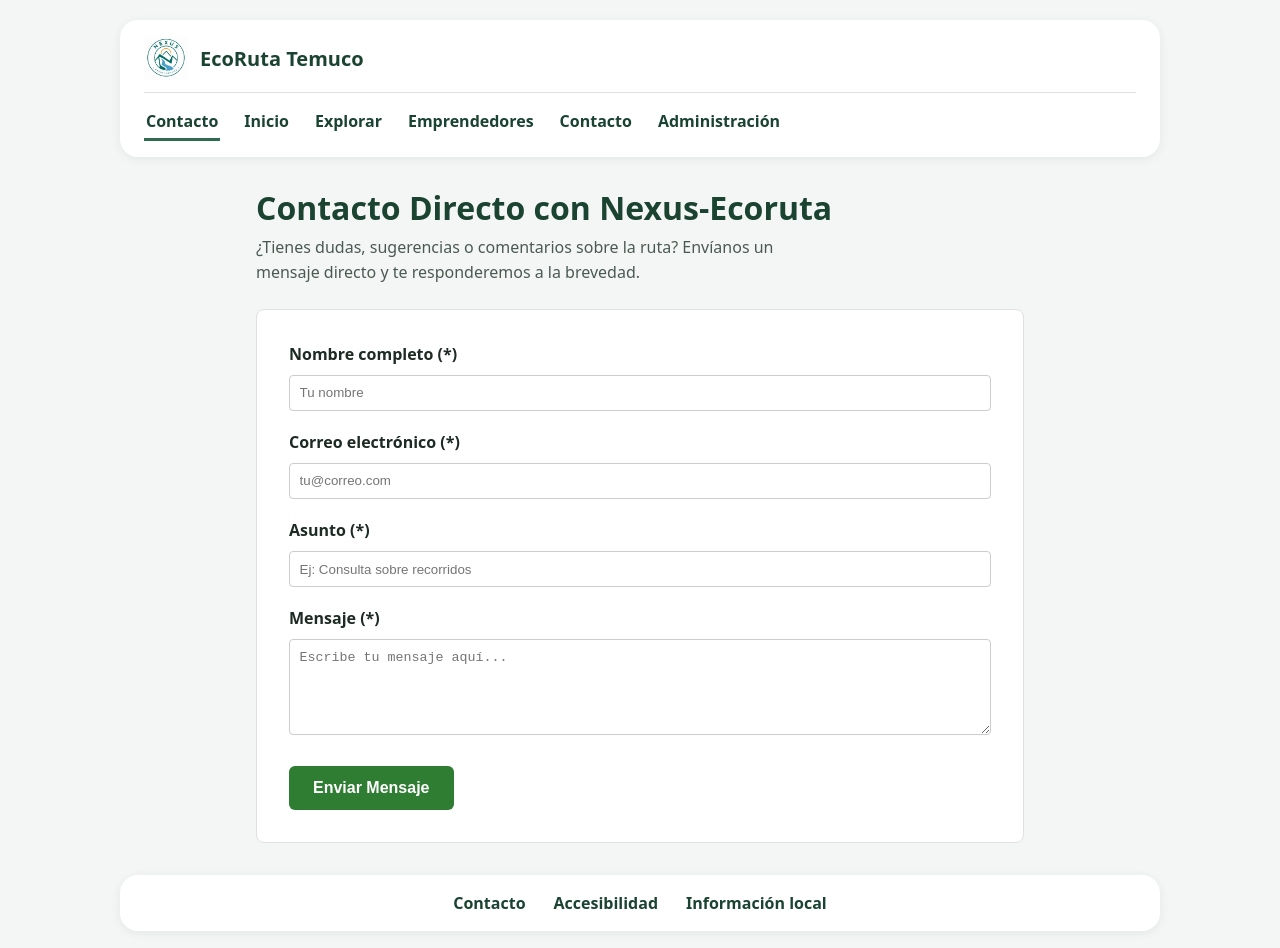
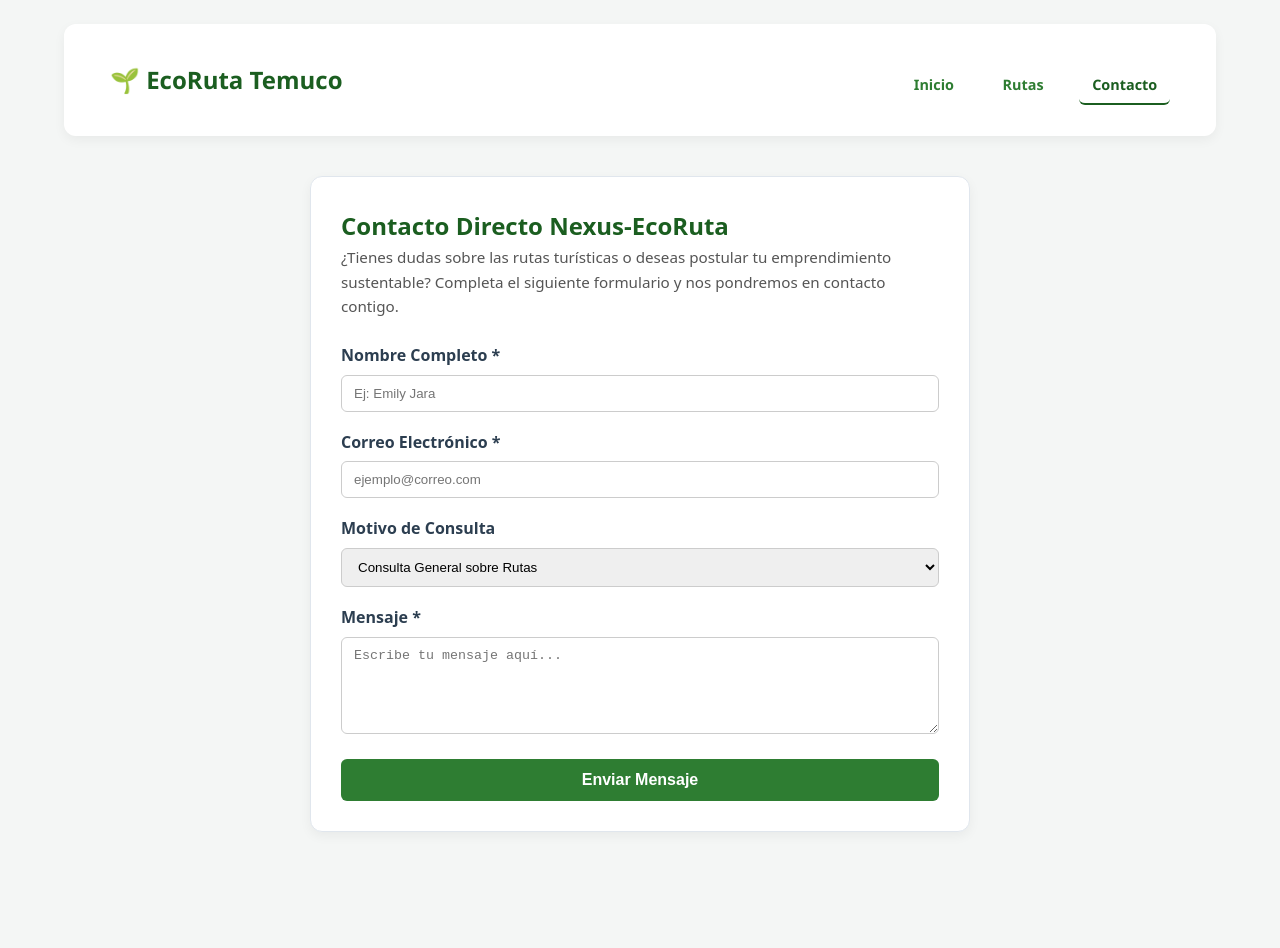
Before and after one commit to camilqqq/Nexus-Ecoruta, a plain HTML site: page paginas/contacto.html in a window 1280 px wide. After the commit the page ends 896 px from the top, so only its background shows below. Drawn offline with Linux system fonts and the light colour scheme.

Commit message:
Revise contacto.html for styling and form updates
Updated the contact page with new styles, form structure, and improved accessibility features.

```diff
--- a/paginas/contacto.html
+++ b/paginas/contacto.html
@@ -1,113 +1,75 @@
-<!doctype html>
+<!DOCTYPE html>
 <html lang="es">
 <head>
-    <meta charset="UTF-8" />
-    <meta name="viewport" content="width=device-width, initial-scale=1.0" />
-    <title>EcoRuta Temuco - Contacto Directo</title>
-    <link rel="stylesheet" href="../css/emprendimientos.css" />
+  <meta charset="UTF-8">
+  <meta name="viewport" content="width=device-width, initial-scale=1.0">
+  <title>Contacto Directo - Nexus EcoRuta Temuco</title>
+  <link rel="stylesheet" href="../css/index.css">
 </head>
+<body>
 
-  <body>
+  <!-- Encabezado / Navegación Principal -->
   <header>
-      <div class="header-top">
-        <div class="brand">
-          <img src="../assets/imagenes/Logo.png" alt="Logo EcoRuta Temuco" class="logo" />
-          <span class="brand-name">EcoRuta Temuco</span>
+    <div class="header-container" style="max-width: 1100px; margin: 0 auto; padding: 15px 20px; display: flex; justify-content: space-between; align-items: center;">
+      <h1 style="margin: 0; font-size: 1.5rem; color: #1b5e20;">🌱 EcoRuta Temuco</h1>
+      <nav>
+        <a href="../index.html" style="margin-right: 15px; text-decoration: none; color: #2e7d32; font-weight: 600;">Inicio</a>
+        <a href="../index.html#rutas" style="margin-right: 15px; text-decoration: none; color: #2e7d32; font-weight: 600;">Rutas</a>
+        <a href="contacto.html" style="text-decoration: none; color: #1b5e20; font-weight: 700; border-bottom: 2px solid #1b5e20;">Contacto</a>
+      </nav>
     </div>
-        <button class="menu-btn" aria-label="Abrir menú" id="menuBtn">☰ Menú</button>
+  </header>
+
+  <main style="max-width: 700px; margin: 40px auto; padding: 0 20px; font-family: system-ui, -apple-system, sans-serif;">
+    <section style="background: #ffffff; border: 1px solid #e0e6ed; border-radius: 12px; padding: 30px; box-shadow: 0 4px 12px rgba(0,0,0,0.05);">
+      <h2 style="color: #1b5e20; margin-top: 0;">Contacto Directo Nexus-EcoRuta</h2>
+      <p style="color: #555; font-size: 0.95rem; margin-bottom: 25px;">
+        ¿Tienes dudas sobre las rutas turísticas o deseas postular tu emprendimiento sustentable? Completa el siguiente formulario y nos pondremos en contacto contigo.
+      </p>
+
+      <form id="form-contacto" style="display: flex; flex-direction: column; gap: 18px;">
+        <div>
+          <label for="nombre" style="display: block; font-weight: 600; color: #2c3e50; margin-bottom: 6px;">Nombre Completo *</label>
+          <input type="text" id="nombre" name="nombre" required placeholder="Ej: Emily Jara" style="width: 100%; padding: 10px 12px; border: 1px solid #ccc; border-radius: 6px; box-sizing: border-box;">
         </div>
 
-    <nav id="menuNav" aria-label="Menú principal">
-        <a href="contacto.html" class="active" aria-current="page">Contacto</a>
-        <a href="../index.html">Inicio</a>
-        <a href="../index.html#explorar">Explorar</a>
-        <a href="emprendimientos.html">Emprendedores</a>
-        <a href="contacto.html">Contacto</a>
-        <a href="vista4.html">Administración</a>
-      </nav>
-    </header>
-
-    <main id="contenido" style="max-width: 800px; margin: 2rem auto; padding: 0 1rem;">
-      <div class="intro">
-        <h1>Contacto Directo con Nexus-Ecoruta</h1>
-        <p>
-          ¿Tienes dudas, sugerencias o comentarios sobre la ruta? Envíanos un mensaje directo y te responderemos a la brevedad.
-        </p>
+        <div>
+          <label for="email" style="display: block; font-weight: 600; color: #2c3e50; margin-bottom: 6px;">Correo Electrónico *</label>
+          <input type="email" id="email" name="email" required placeholder="ejemplo@correo.com" style="width: 100%; padding: 10px 12px; border: 1px solid #ccc; border-radius: 6px; box-sizing: border-box;">
         </div>
 
-      <form id="formContacto" style="background: #fff; padding: 2rem; border-radius: 8px; border: 1px solid #e0e0e0; margin-top: 1.5rem;">
-        <div style="margin-bottom: 1.2rem;">
-          <label for="nombre" style="display: block; font-weight: bold; margin-bottom: 0.5rem;">Nombre completo (*)</label>
-          <input type="text" id="nombre" required placeholder="Tu nombre" style="width: 100%; padding: 0.6rem; border: 1px solid #ccc; border-radius: 4px;" />
+        <div>
+          <label for="motivo" style="display: block; font-weight: 600; color: #2c3e50; margin-bottom: 6px;">Motivo de Consulta</label>
+          <select id="motivo" name="motivo" style="width: 100%; padding: 10px 12px; border: 1px solid #ccc; border-radius: 6px; box-sizing: border-box;">
+            <option value="informacion">Consulta General sobre Rutas</option>
+            <option value="emprendimiento">Postulación de Emprendimiento</option>
+            <option value="sugerencia">Sugerencia o Retroalimentación</option>
+          </select>
         </div>
 
-        <div style="margin-bottom: 1.2rem;">
-          <label for="email" style="display: block; font-weight: bold; margin-bottom: 0.5rem;">Correo electrónico (*)</label>
-          <input type="email" id="email" required placeholder="tu@correo.com" style="width: 100%; padding: 0.6rem; border: 1px solid #ccc; border-radius: 4px;" />
+        <div>
+          <label for="mensaje" style="display: block; font-weight: 600; color: #2c3e50; margin-bottom: 6px;">Mensaje *</label>
+          <textarea id="mensaje" name="mensaje" rows="5" required placeholder="Escribe tu mensaje aquí..." style="width: 100%; padding: 10px 12px; border: 1px solid #ccc; border-radius: 6px; box-sizing: border-box;"></textarea>
         </div>
 
-        <div style="margin-bottom: 1.2rem;">
-          <label for="asunto" style="display: block; font-weight: bold; margin-bottom: 0.5rem;">Asunto (*)</label>
-          <input type="text" id="asunto" required placeholder="Ej: Consulta sobre recorridos" style="width: 100%; padding: 0.6rem; border: 1px solid #ccc; border-radius: 4px;" />
-        </div>
-
-        <div style="margin-bottom: 1.5rem;">
-          <label for="mensaje" style="display: block; font-weight: bold; margin-bottom: 0.5rem;">Mensaje (*)</label>
-          <textarea id="mensaje" rows="5" required placeholder="Escribe tu mensaje aquí..." style="width: 100%; padding: 0.6rem; border: 1px solid #ccc; border-radius: 4px; resize: vertical;"></textarea>
-        </div>
-
-        <button type="submit" style="background-color: #2e7d32; color: white; border: none; padding: 0.8rem 1.5rem; border-radius: 6px; font-weight: bold; cursor: pointer; font-size: 1rem;">
+        <button type="submit" style="background-color: #2e7d32; color: white; font-weight: 600; border: none; padding: 12px 20px; border-radius: 6px; cursor: pointer; font-size: 1rem; transition: background 0.2s;">
           Enviar Mensaje
         </button>
       </form>
 
-      <div id="mensajeExito" style="display: none; background: #e8f5e9; color: #2e7d32; padding: 1.5rem; border-radius: 8px; border: 1px solid #a5d6a7; margin-top: 1.5rem; text-align: center;">
-        <h3>¡Mensaje enviado con éxito!</h3>
-        <p>Gracias por contactarte con el equipo de Nexus-Ecoruta. Te responderemos pronto.</p>
+      <!-- Mensaje de confirmación dinámico -->
+      <div id="mensaje-exito" style="display: none; margin-top: 20px; padding: 12px; background-color: #f0fdf4; border: 1px solid #dcfce7; color: #166534; border-radius: 6px; text-align: center;">
+        ✅ ¡Mensaje enviado con éxito! Nos contactaremos a la brevedad.
       </div>
+    </section>
   </main>
 
-    <footer>
-      <div class="footer-links">
-        <a href="contacto.html">Contacto</a>
-        <a href="https://github.com/camilqqq/Nexus-Ecoruta/blob/main/documentos/reportes/accesibilidad.md" target="_blank">Accesibilidad</a>
-        <a href="../index.html">Información local</a>
-      </div>
-    </footer>
-
   <script>
-      const menuBtn = document.getElementById('menuBtn');
-      const menuNav = document.getElementById('menuNav');
-
-      if (menuBtn && menuNav) {
-        menuBtn.addEventListener('click', () => {
-          const abierto = menuNav.classList.toggle('menu-visible');
-          menuBtn.setAttribute('aria-expanded', abierto ? 'true' : 'false');
-        });
-      }
-
-      // Guardar mensaje de contacto en localStorage
-      const formContacto = document.getElementById('formContacto');
-      const mensajeExito = document.getElementById('mensajeExito');
-
-      formContacto.addEventListener('submit', (e) => {
+    // Validación interactiva y respuesta del formulario
+    document.getElementById('form-contacto').addEventListener('submit', function(e) {
       e.preventDefault();
-
-        const nuevoMensaje = {
-          nombre: document.getElementById('nombre').value.trim(),
-          email: document.getElementById('email').value.trim(),
-          asunto: document.getElementById('asunto').value.trim(),
-          mensaje: document.getElementById('mensaje').value.trim(),
-          fecha: new Date().toLocaleString()
-        };
-
-        let mensajes = JSON.parse(localStorage.getItem('mensajesContacto')) || [];
-        mensajes.push(nuevoMensaje);
-        localStorage.setItem('mensajesContacto', JSON.stringify(mensajes));
-
-        formContacto.reset();
-        formContacto.style.display = 'none';
-        mensajeExito.style.display = 'block';
+      document.getElementById('mensaje-exito').style.display = 'block';
+      this.reset();
     });
   </script>
 </body>
```
Lines whose indentation alone changed are shown as unchanged.
